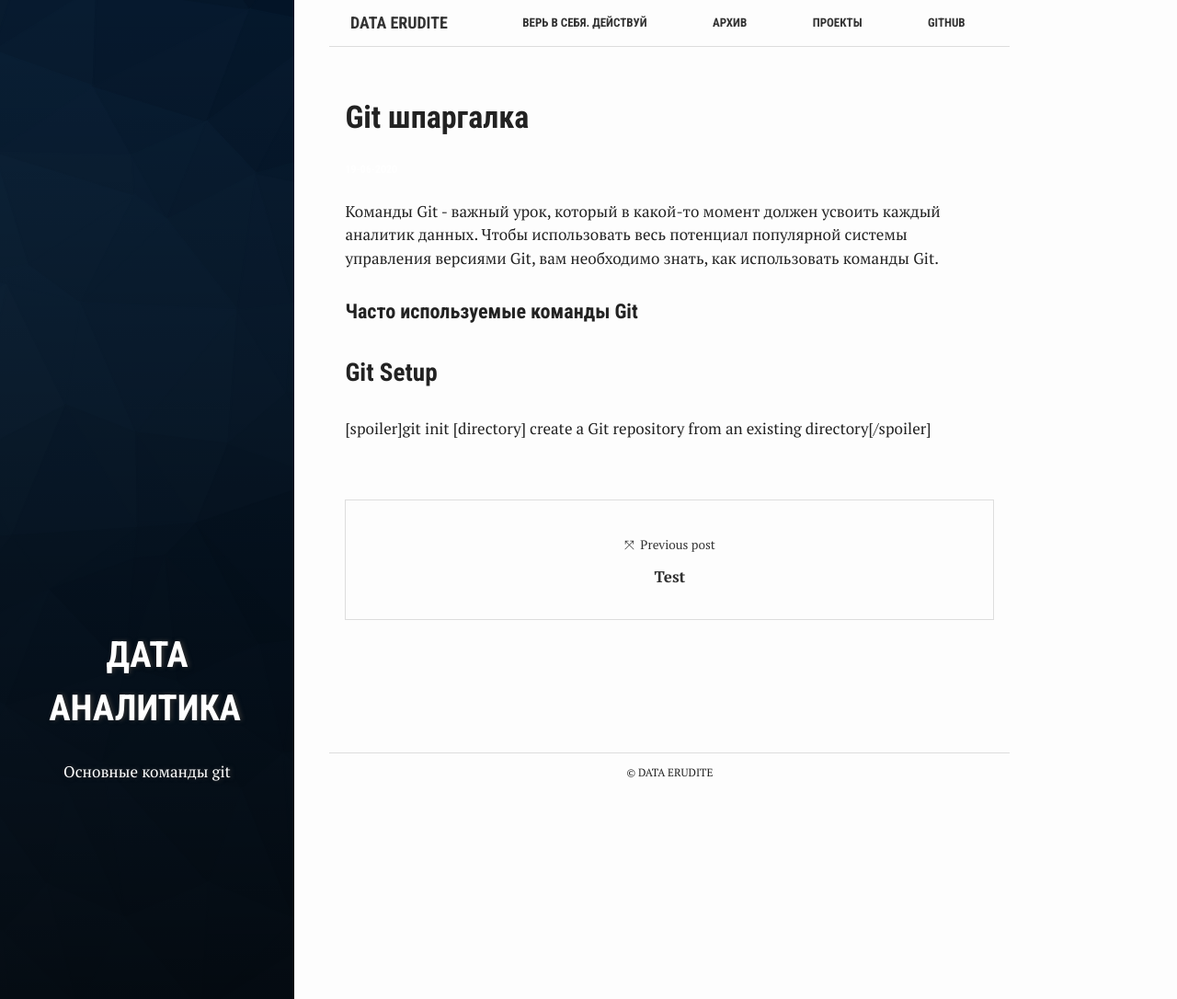
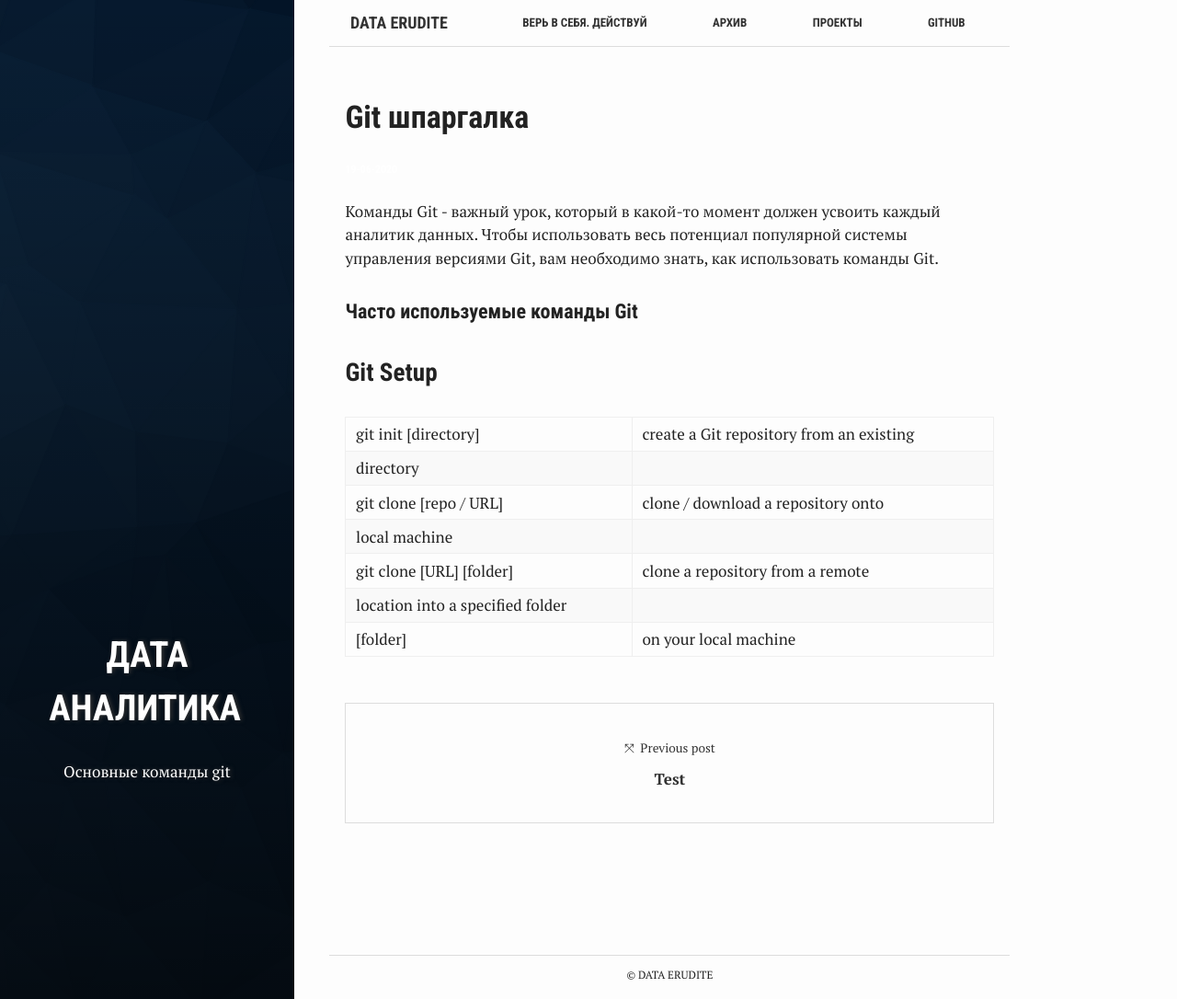
Before and after one commit to p1aton/p1aton.github.io, a Jekyll site: the page built from _posts/2017-10-19-git.md, in a window 1280 px wide and 1086 px high. Shown: the whole window at 92% size. Built offline with Jekyll 4.4.1, drawn with Linux system fonts in a browser that asks for light colours.

Commit message:
Update 2017-10-19-git.md

```diff
--- a/_posts/2017-10-19-git.md
+++ b/_posts/2017-10-19-git.md
@@ -17,5 +17,11 @@ tags: ['Дата аналитика']
 
 ### Git Setup
 
-[spoiler]git init [directory]     create a Git repository from an existing
-directory[/spoiler]
+| ----------------------------------:| ----------------------------------------:|
+| git init [directory]               |  create a Git repository from an existing|
+directory                            |                                          |
+| git clone [repo / URL]             |  clone / download a repository onto      |
+local machine                        |                                          |
+| git clone [URL] [folder]           |    clone a repository from a remote      |
+location into a specified folder     |                                          |
+[folder]|on your local machine       |
```
